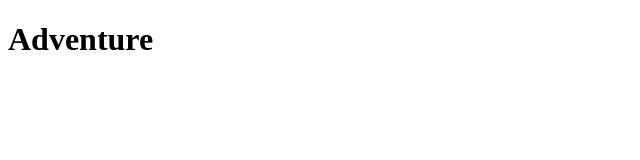
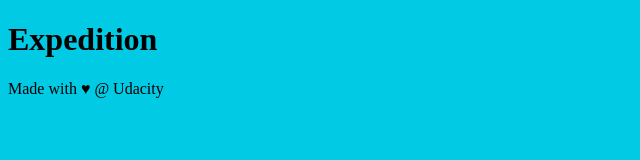
Before and after one commit to andy19910403/try_git, a plain HTML site: page index.html in a window 1280 px wide. Shown: the whole page, without its empty margins (0-640 px from the left). Drawn offline with Linux system fonts and the light colour scheme.

Commit message:
Set background color for page

```diff
--- a/css/app.css
+++ b/css/app.css
@@ -1,3 +1,3 @@
-.div{
-	text:10;
+body {
+    background-color: #00cae4;
 }
--- a/index.html
+++ b/index.html
@@ -8,9 +8,20 @@
     <link rel="stylesheet" href="css/app.css">
 </head>
 <body>
+
     <header>
-	<h1>Adventure</h1>
+        <h1>Expedition</h1>
     </header>
+
+    <div class="container">
+        <main>
+
+        </main>
+    </div>
+
+    <footer>
+        Made with ♥ @ Udacity
+    </footer>
     <script src="js/app.js"></script>
 </body>
 </html>
```
